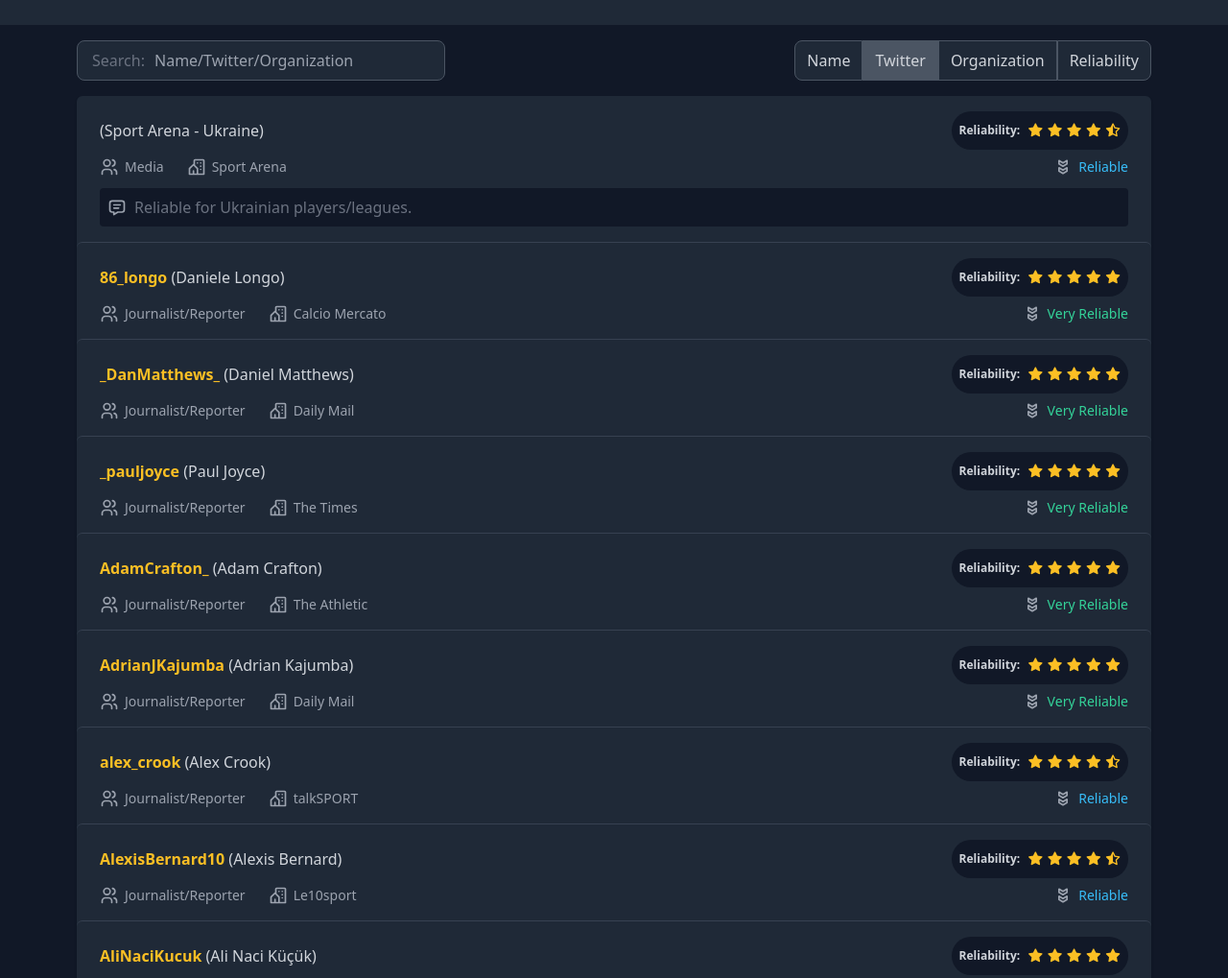
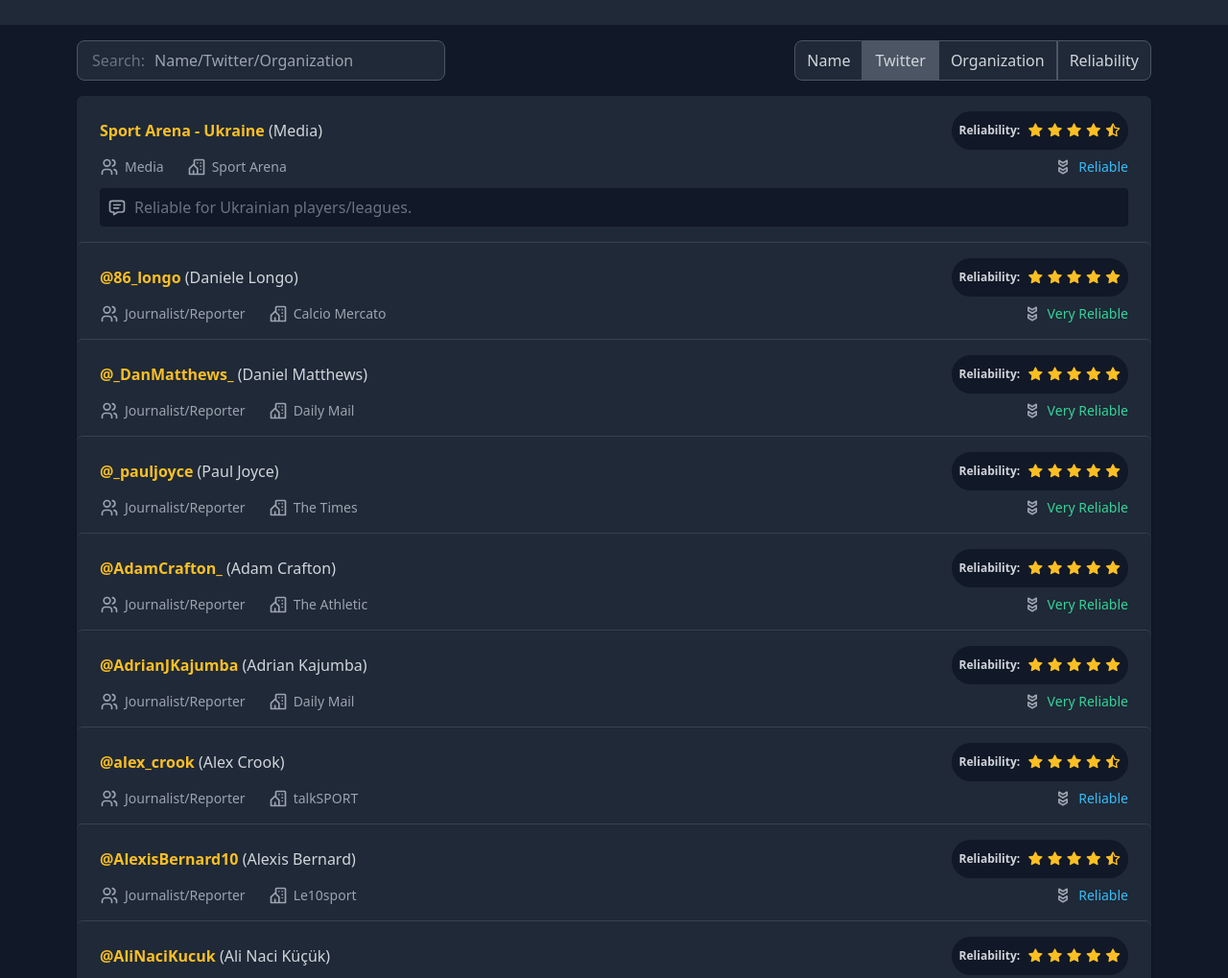
Before and after one commit to kizznaiver/jurno-rating, a website: page index.html in a window 1280 px wide. Shown: the part 940-1959 px from the top of the page at 96% size. Drawn offline with Linux system fonts and the light colour scheme.

Commit message:
link to google search if no twitter account

```diff
--- a/index.html
+++ b/index.html
@@ -127,12 +127,20 @@
                     <div class="px-6 py-4">
                         <div class="flex items-center justify-between">
                             <div>
-                                <a href="https://twitter.com/{{ journalist.Twitter }}"
+                                <a href="https://twitter.com/{{ journalist.Twitter }}" ng-if="journalist.Twitter"
                                     class="text-sm sm:text-base font-semibold text-amber-400 hover:text-amber-600 transition-colors duration-100">
-                                    {{ journalist.Twitter }}
+                                    @{{ journalist.Twitter }}
                                 </a>
-                                <span class="hidden sm:inline-block text-gray-300">
+                                <span class="hidden sm:inline-block text-gray-300" ng-if="journalist.Twitter">
                                     ({{ journalist.Name }})
+                                </span>
+                                <a href="https://www.google.com/search?q={{ journalist.Name}}"
+                                    ng-if="!journalist.Twitter"
+                                    class="text-sm sm:text-base font-semibold text-amber-400 hover:text-amber-600 transition-colors duration-100">
+                                    {{ journalist.Name }}
+                                </a>
+                                <span class="hidden sm:inline-block text-gray-300" ng-if="!journalist.Twitter">
+                                    ({{ journalist.Type }})
                                 </span>
                             </div>
                             <div class="flex items-center rounded-full bg-gray-900 py-2">
```
